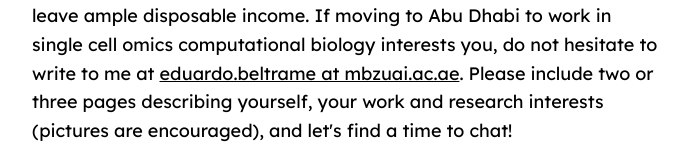
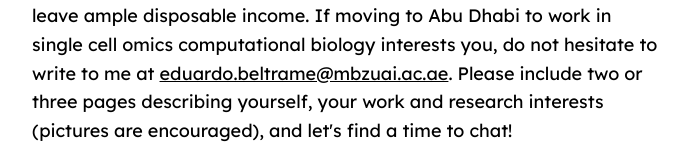
Before and after one commit to Munfred/beltrame, a plain HTML site: page postdoc.html in a window 1280 px wide. Shown: the part 764-916 px from the top of the page, without its empty margins (293-985 px from the left). Drawn offline with Linux system fonts and the light colour scheme.

Commit message:
Update postdoc.html

```diff
--- a/postdoc.html
+++ b/postdoc.html
@@ -48,7 +48,7 @@ h3{ font-weight:normal; }</style>
 
 <p>For more details on my academic philosophy and research interests, see <a href="https://docs.google.com/document/d/1sXQdC-210cf1rjBfXA00Gn8MyIZFDJZ78IwncR6Bvg8/edit?usp=sharing">these statements</a> I wrote suring my academic job search, and take a look at my <a href="https://www.canva.com/design/DAGDB0KIrCM/_EP_uuAKdCrV8SZtik-zTA/view"> May 2024 research talk</a>.
 
-<p>The compensation for a postdoctoral scholar at MBUZAI is about USD 105,450 per year, plus benefits. There is no income tax in the United Arab Emirates. You can expect to spend 20-30% of your income on rent, leave ample disposable income. If moving to Abu Dhabi to work in single cell omics computational biology interests you, do not hesitate to write to me at <u>eduardo.beltrame at mbzuai.ac.ae</u>. Please include two or three pages describing yourself, your work and research interests (pictures are encouraged), and let's find a time to chat!</p>
+<p>The compensation for a postdoctoral scholar at MBUZAI is about USD 105,450 per year, plus benefits. There is no income tax in the United Arab Emirates. You can expect to spend 20-30% of your income on rent, leave ample disposable income. If moving to Abu Dhabi to work in single cell omics computational biology interests you, do not hesitate to write to me at <u>eduardo.beltrame@mbzuai.ac.ae</u>. Please include two or three pages describing yourself, your work and research interests (pictures are encouraged), and let's find a time to chat!</p>
 
 
 
```
